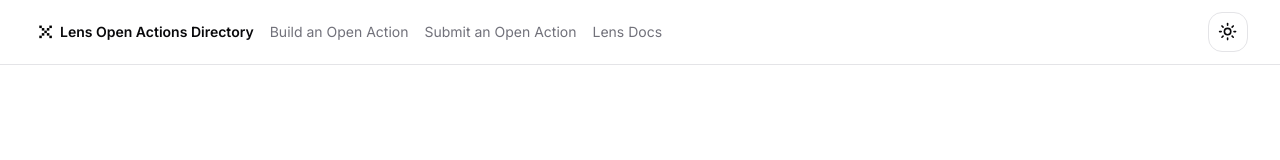
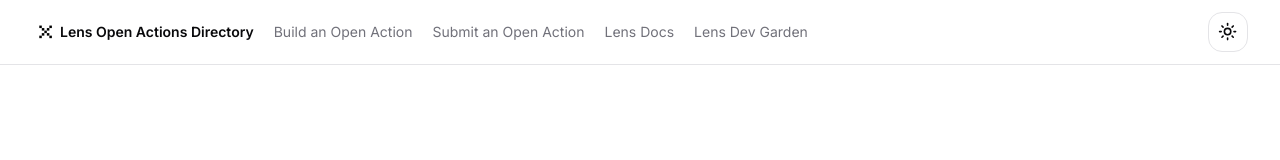
Before and after one commit to lens-protocol/open-actions-directory, a Next.js app: page / in a window 1280 px wide. Shown: the top 160 px of the page. Built offline with nearby package versions, Linux system fonts and the light colour scheme.

Commit message:
updated nav

```diff
--- a/components/Nav.tsx
+++ b/components/Nav.tsx
@@ -39,11 +39,11 @@ export default function Nav() {
           className="px-4 md:px-8 py-3 flex flex-1"
         >
           <div
-            className='md:hidden'
+            className='lg:hidden'
           >
             <MobileNavigationMenu />
           </div>
-          <div className="hidden md:flex flex-row items-center">
+          <div className="hidden lg:flex flex-row items-center">
             <Link href="/">
               <div className='flex flex-row justify-center items-center'>
                 <Icon width="28px" height="28px" fill={fill} />
@@ -55,20 +55,26 @@ export default function Nav() {
             </Link>
             <a href="https://docs.lens.xyz/v2/docs/creating-a-publication-action" target="_blank" rel='no-opener'>
               <p
-                className="hover:text-foreground text-muted-foreground text-sm ml-4"
+                className="hover:text-foreground text-muted-foreground text-sm ml-5"
               >Build an Open Action
               </p>
             </a>
             <a href="https://github.com/lens-protocol/open-actions-directory/blob/main/open_actions_pr_template.md" target="_blank" rel='no-opener'>
               <p
-                className="text-muted-foreground text-sm ml-4 hover:text-foreground"
+                className="text-muted-foreground text-sm ml-5 hover:text-foreground"
               >Submit an Open Action
               </p>
             </a>
             <a href="https://docs.lens.xyz/v2/docs/what-is-lens" target="_blank" rel='no-opener'>
               <p
-                className="hover:text-foreground text-muted-foreground text-sm ml-4"
+                className="hover:text-foreground text-muted-foreground text-sm ml-5"
               >Lens Docs
+              </p>
+            </a>
+            <a href="https://t.me/+2j1jirznPt0zMmFh" target="_blank" rel='no-opener'>
+              <p
+                className="hover:text-foreground text-muted-foreground text-sm ml-5"
+              >Lens Dev Garden
               </p>
             </a>
           </div>
--- a/components/ui/mobile-menu.tsx
+++ b/components/ui/mobile-menu.tsx
@@ -81,6 +81,9 @@ export function MobileNavigationMenu() {
               <ListItem href="https://docs.lens.xyz/v2/docs/what-is-lens" title="Docs">
                 Check out the Lens Developer Documentation.
               </ListItem>
+              <ListItem href="https://t.me/+2j1jirznPt0zMmFh" title="Community">
+                Join the Lens Dev Garden Telegram chat.
+              </ListItem>
             </ul>
           </NavigationMenuContent>
         </NavigationMenuItem>
```
